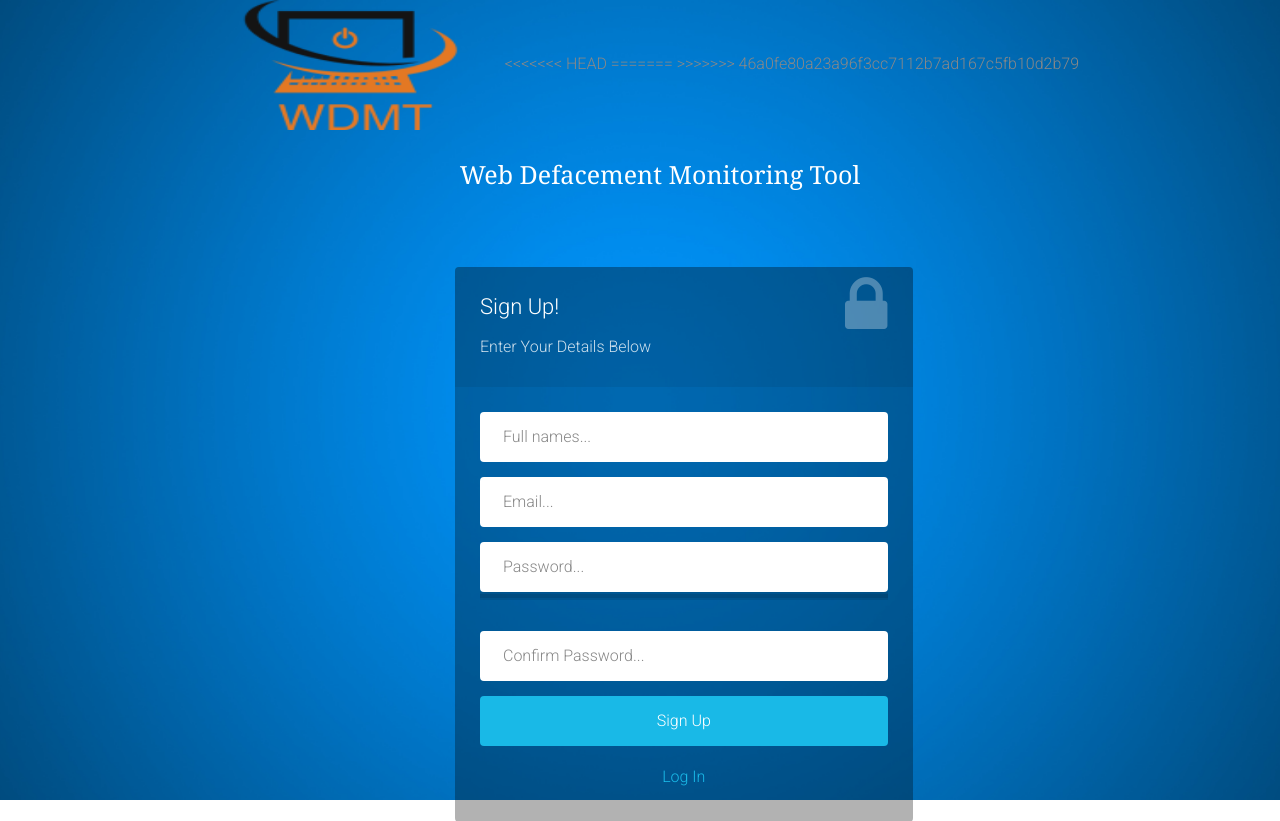
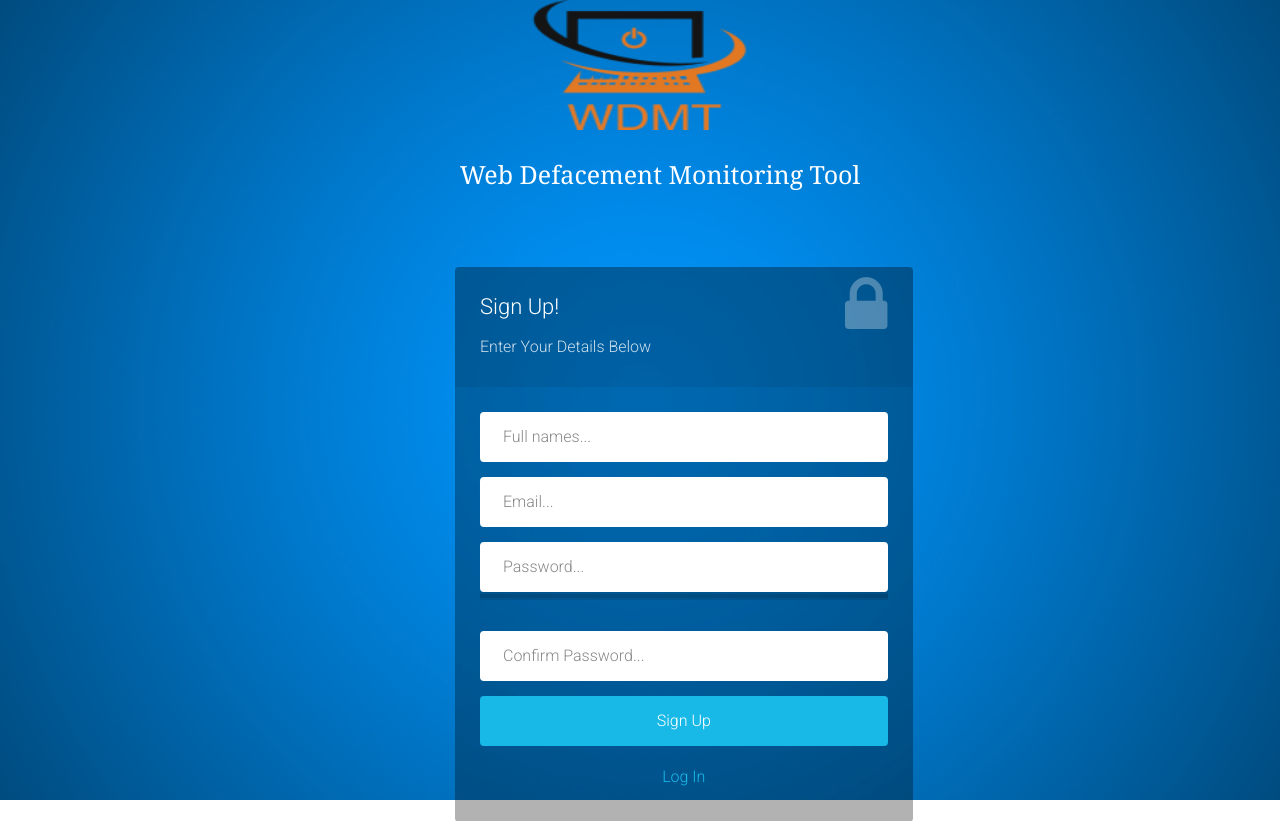
Before and after one commit to moutonf/WDMS, a PHP site: page /Register.php in a window 1280 px wide; the page is wider, and only the part inside the window is pictured. Shown: the top 821 px of that part. Run offline with PHP 8.4, Linux system fonts and the light colour scheme; some libraries are stand-ins or nearby versions.

Commit message:
Header text removed
Signed-off-by: glenndaguru <glenn.masango101@gmail.com>

```diff
--- a/Register.php
+++ b/Register.php
@@ -13,18 +13,12 @@
 
         <!-- CSS -->
         <link rel="stylesheet" href="http://fonts.googleapis.com/css?family=Roboto:400,100,300,500">
-<<<<<<< HEAD
+
         <link rel="stylesheet" href="/WDMT/assets/bootstrap/css/bootstrap.min.css">
         <link rel="stylesheet" href="/WDMT/assets/font-awesome/css/font-awesome.min.css">
 		<link rel="stylesheet" href="/WDMT/assets/css/form-elements.css">
 		<link rel="stylesheet" href="/WDMT/assets/css/style.css">
 		<link rel="stylesheet" href="/WDMT/assets/css/password.css">
-=======
-        <link rel="stylesheet" href="/WDMS/assets/bootstrap/css/bootstrap.min.css">
-		<link rel="stylesheet" href="/WDMS/assets/css/style.css">
-        <link rel="stylesheet" href="/WDMS/assets/font-awesome/css/font-awesome.min.css">
-		<link rel="stylesheet" href="/WDMS/assets/css/form-elements.css">
->>>>>>> 46a0fe80a23a96f3cc7112b7ad167c5fb10d2b79
 
 
         <!-- HTML5 Shim and Respond.js IE8 support of HTML5 elements and media queries -->
```
